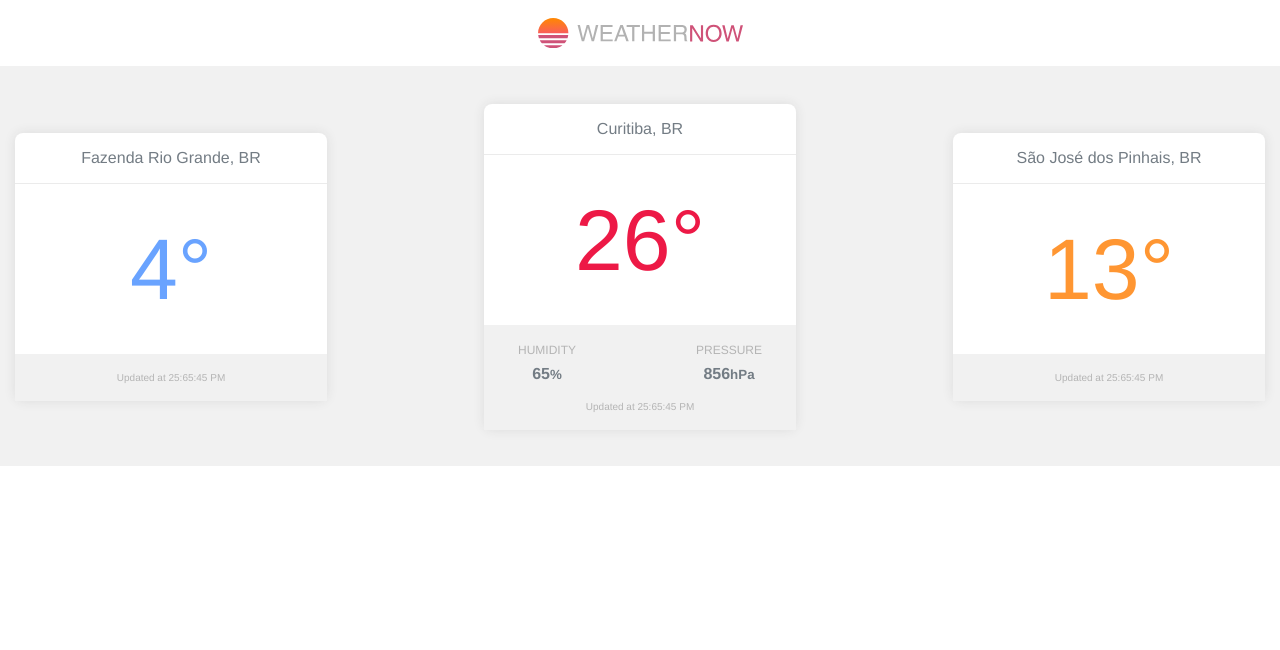
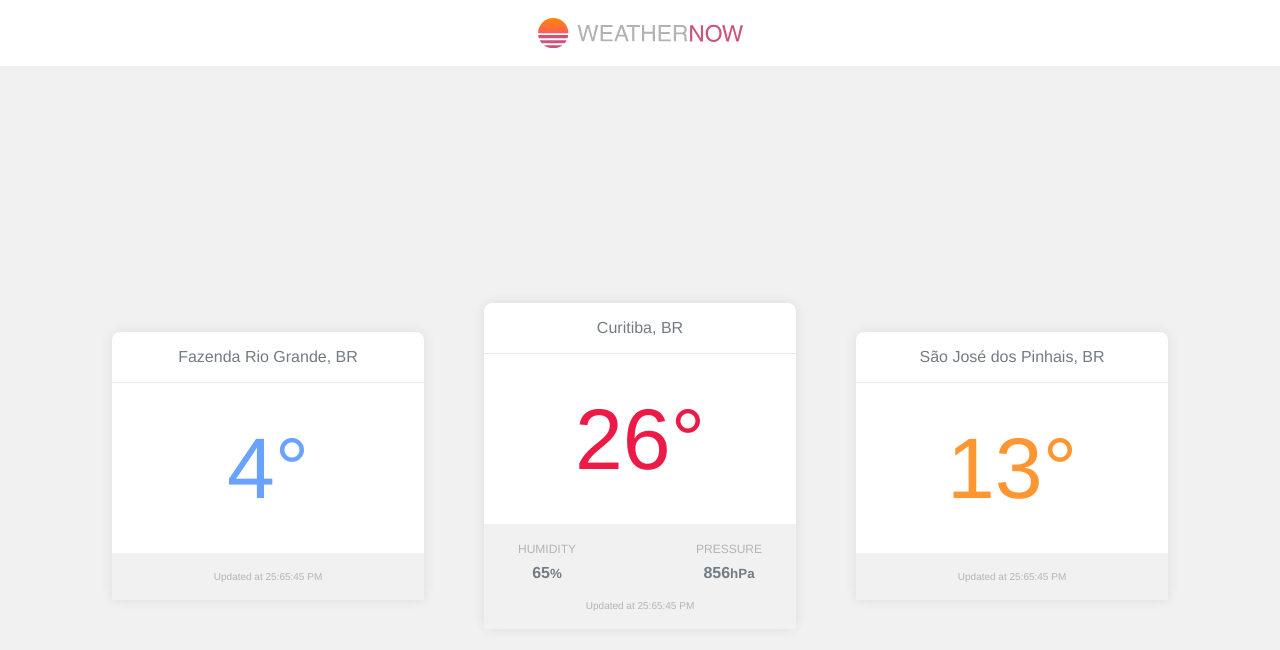
Before and after one commit to evelew/weather-now, a React (Create React App) app: page / in a window 1280 px wide. Shown: the top 650 px of the page. Built offline with nearby package versions, Linux system fonts and the light colour scheme.

Commit message:
Adiciona loader ao card

```diff
--- a/src/components/card/index.jsx
+++ b/src/components/card/index.jsx
@@ -1,7 +1,12 @@
-import React from 'react'
+import React, { useState } from 'react'
+
+import Loader from '../../icons/loader'
+
 import './styles.scss'
 
 export default function Card({ city, country, temperature, humidity, pressure, updatedAt }) {
+  const [loading, setLoading] = useState(false)
+
   const getClassStyle = (value) => {
     if (value <= 5) {
       return 'card-body--blue'
@@ -12,13 +17,32 @@ export default function Card({ city, country, temperature, humidity, pressure, u
     }
   }
 
+  const renderHeader = () => {
+    return (
+      <div className="card-header">
+          <p>{city}, {country}</p>
+        </div>
+    )
+  }
+
   const colorStyle = getClassStyle(temperature)
+
+  if (loading) {
+    return (
+      <article className="card">
+        {renderHeader()}
+
+        <div className="card-loader">
+        <Loader />
+        </div>
+      </article>
+    )
+  }
 
   return (
     <article className="card">
-      <div className="card-header">
-        <p>{city}, {country}</p>
-      </div>
+      {renderHeader()}
+
       <div className="card-body">
         <p className={colorStyle}>{temperature}°</p>
       </div>
--- a/src/components/card/styles.scss
+++ b/src/components/card/styles.scss
@@ -66,3 +66,10 @@
   font-size: 10px;
   text-align: center;
 }
+
+.card-loader {
+  align-items: center;
+  display: flex;
+  justify-content: center;
+  height: 222px;
+}
--- /dev/null
+++ b/src/icons/loader/index.jsx
@@ -0,0 +1,3 @@
+import { ReactComponent as Loader } from './loader.svg'
+
+export default Loader
--- a/src/pages/home/styles.scss
+++ b/src/pages/home/styles.scss
@@ -8,6 +8,11 @@
   @media(min-width: 1024px) {
     flex-flow: row;
     justify-content: space-between;
+    height: 100vh;
+    margin: 0 auto;
+    max-width: 1280px;
+    padding: 0 112px;
+    width: 100%;
   }
 }
 
@@ -17,5 +22,6 @@
   width: 100%;
 
   @media(min-width: 1024px) {
+    margin-bottom: 0;
   }
 }
```
Also changed, not shown: src/icons/loader/loader.svg (added).
